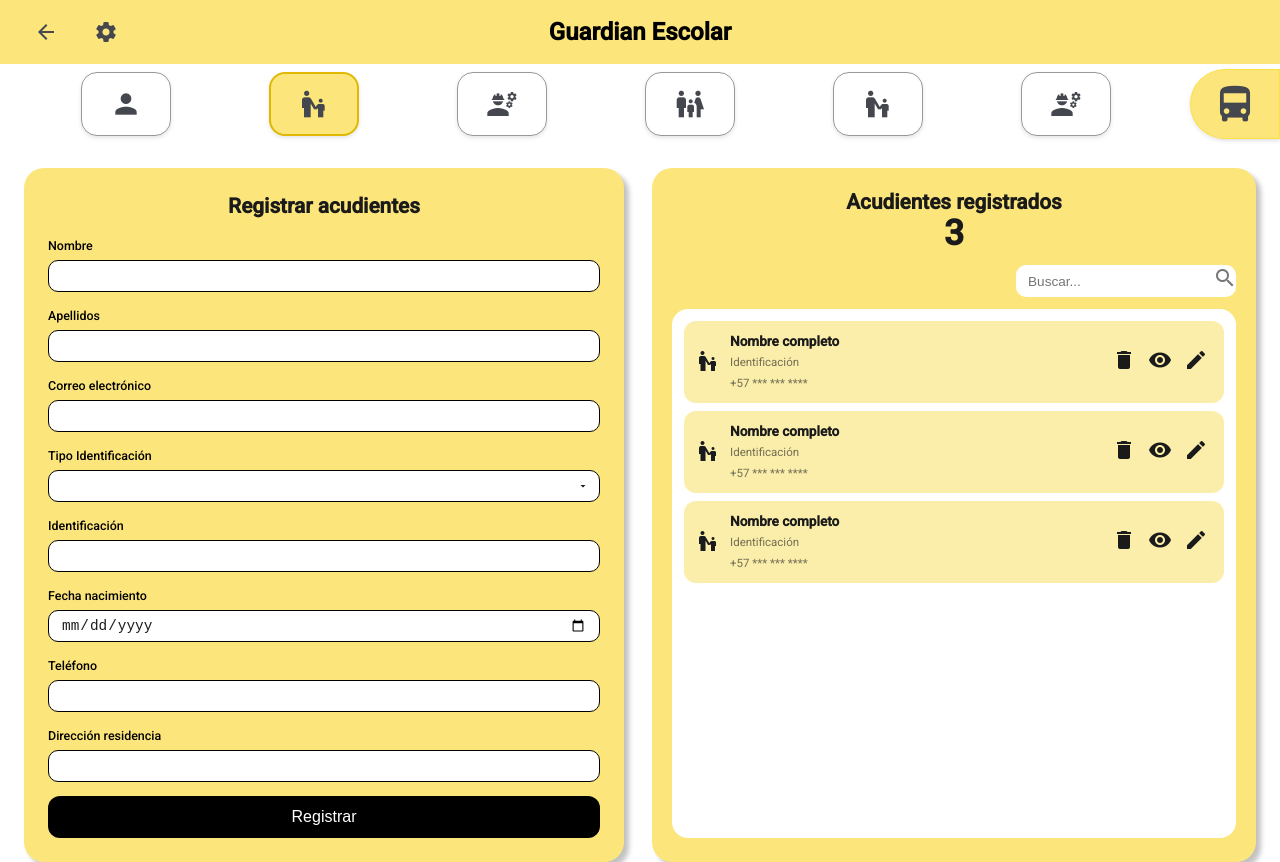
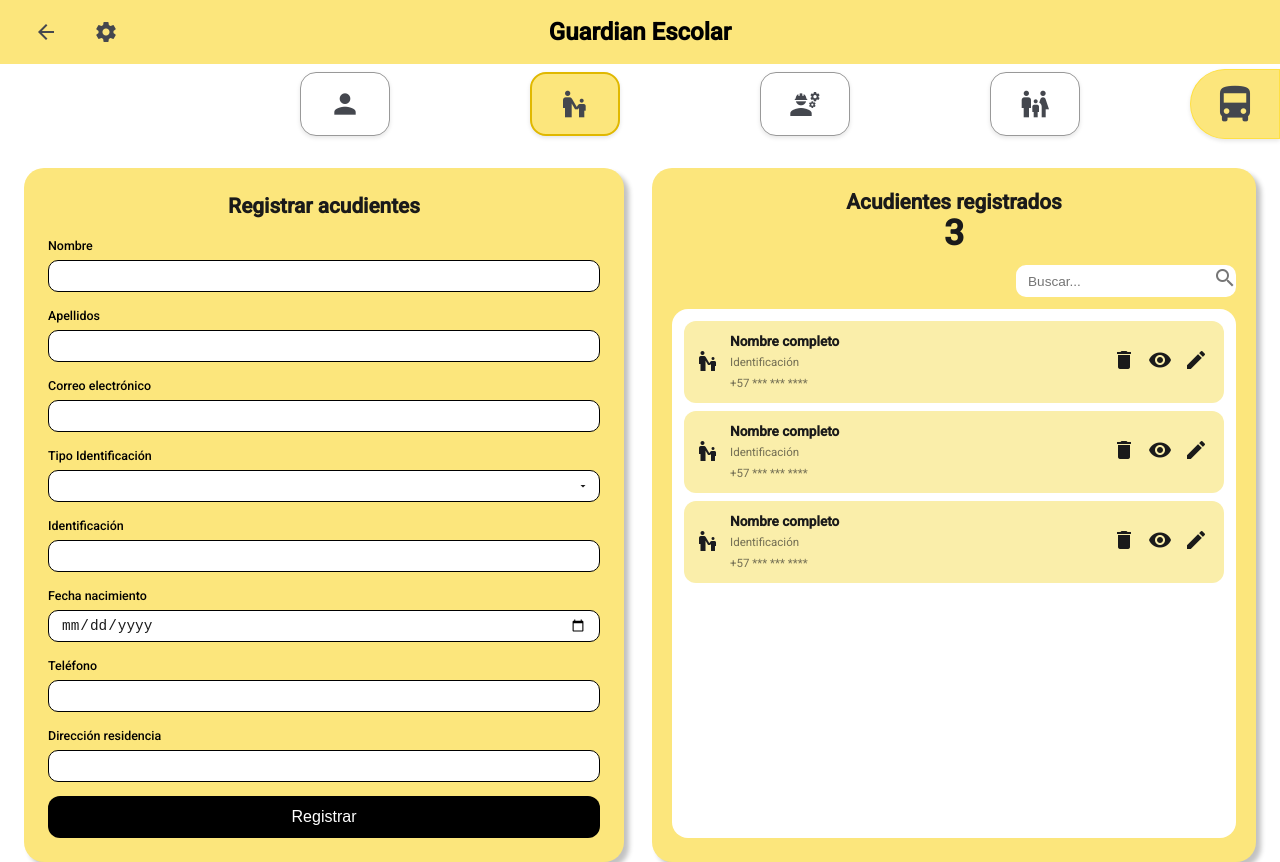
Before and after one commit to school-guardian-project/GuardianEscolar, an Angular app: page /admin/padres in a window 1280 px wide. Built offline with nearby package versions, Linux system fonts and the light colour scheme.

Commit message:
style: navigation buttons

```diff
--- a/src/app/shared/components/navbar/navbar-admin-routes/navbar-admin-routes.css
+++ b/src/app/shared/components/navbar/navbar-admin-routes/navbar-admin-routes.css
@@ -13,7 +13,7 @@
   align-items: center;
   display: flex;
   align-items: center;
-  gap: 8px;
+  gap: 50px;
 }
 
 .nav-btn {
--- a/src/app/shared/components/navbar/navbar-admin/navbar-admin.css
+++ b/src/app/shared/components/navbar/navbar-admin/navbar-admin.css
@@ -1,5 +1,5 @@
 .custom-toolbar {
-    position: relative;
+  position: relative;
   background-color: transparent;
   display: flex;
   justify-content: center;
@@ -13,7 +13,7 @@
   align-items: center;
   display: flex;
   align-items: center;
-  gap: 8px;
+  gap: 50px;
 }
 
 .nav-btn {
--- a/src/app/shared/components/navbar/navbar-admin/navbar-admin.html
+++ b/src/app/shared/components/navbar/navbar-admin/navbar-admin.html
@@ -1,4 +1,5 @@
 <mat-toolbar class="custom-toolbar">
+  <!-- Botones centrales -->
   <div class="nav-items">
     <button
       mat-icon-button
@@ -8,20 +9,13 @@
       (click)="navigate(item.route)">
       <mat-icon>{{ item.icon }}</mat-icon>
     </button>
+  </div>
 
-    <button mat-icon-button class="nav-btn">
-      <mat-icon>escalator_warning</mat-icon>
-    </button>
-    <button mat-icon-button class="nav-btn">
-      <mat-icon>engineering</mat-icon>
-    </button>
-    <button mat-icon-button class="nav-btn">
-      <mat-icon>family_restroom</mat-icon>
-    </button>
-
-  </div>
-  <div class="spacer"></div>
-  <button mat-icon-button class="bus-btn" (click)="navigate('/admin/buses')">
+  <!-- Botón del bus a la derecha -->
+  <button
+    mat-icon-button
+    class="bus-btn"
+    (click)="navigate('/admin/buses')">
     <mat-icon>directions_bus</mat-icon>
   </button>
 
--- a/src/app/shared/components/navbar/navbar-manage/navbar-manage.css
+++ b/src/app/shared/components/navbar/navbar-manage/navbar-manage.css
@@ -7,8 +7,8 @@
     color: #000;
     padding-right: 120px;
 }
+
 mat-toolbar {
-
     display: flex;
     justify-content: space-between;
     align-items: center;
```
